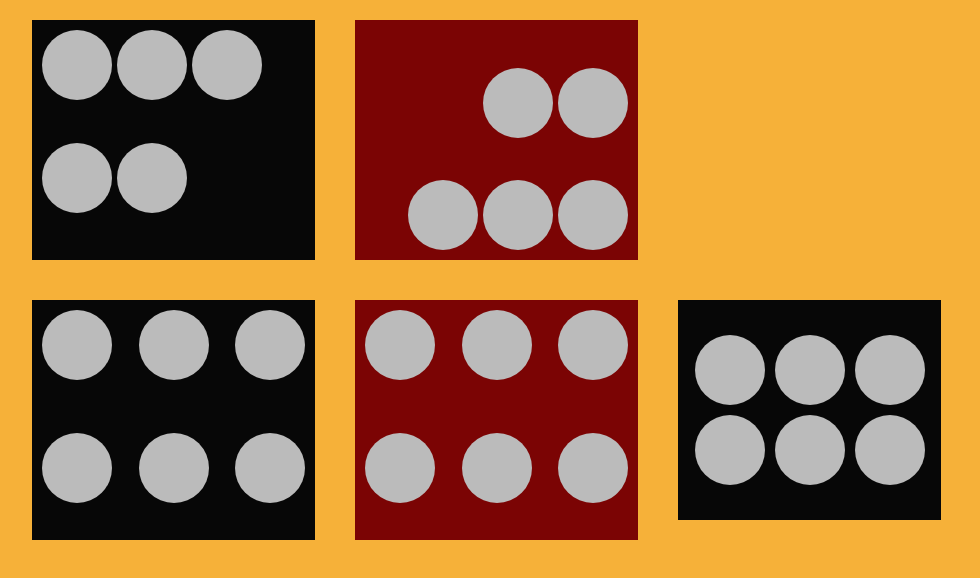
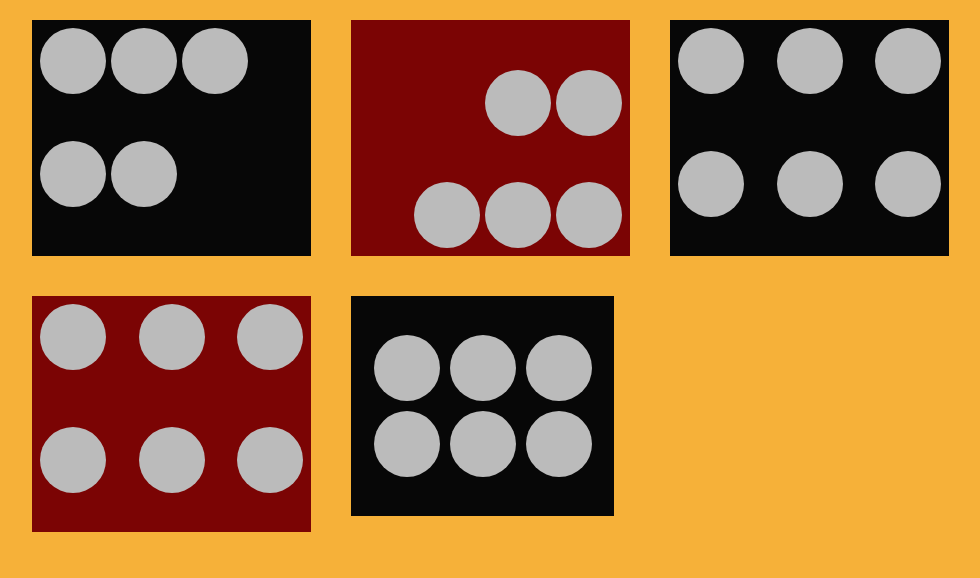
Before and after one commit to FBetulDemir/flexbox_circle, a plain HTML site: page index.html in a window 1280 px wide. Shown: the whole page, without its empty margins (148-1128 px from the left). Drawn offline with Linux system fonts and the light colour scheme.

Commit message:
fixing the padding inside the boxes

```diff
--- a/style/index.css
+++ b/style/index.css
@@ -13,7 +13,7 @@ body{
     width: 50px;
     background-color: #bbb;
     border-radius: 50%;
-    padding: 10px;
+    padding: 8px;
 }
 
 .box-black, .box-red{
@@ -49,7 +49,7 @@ body{
 }
 
 .padding-inside{
-    padding: 10px;
+    padding: 8px;
 }
 /* .space-evenly{
     justify-content: space-evenly;
```
